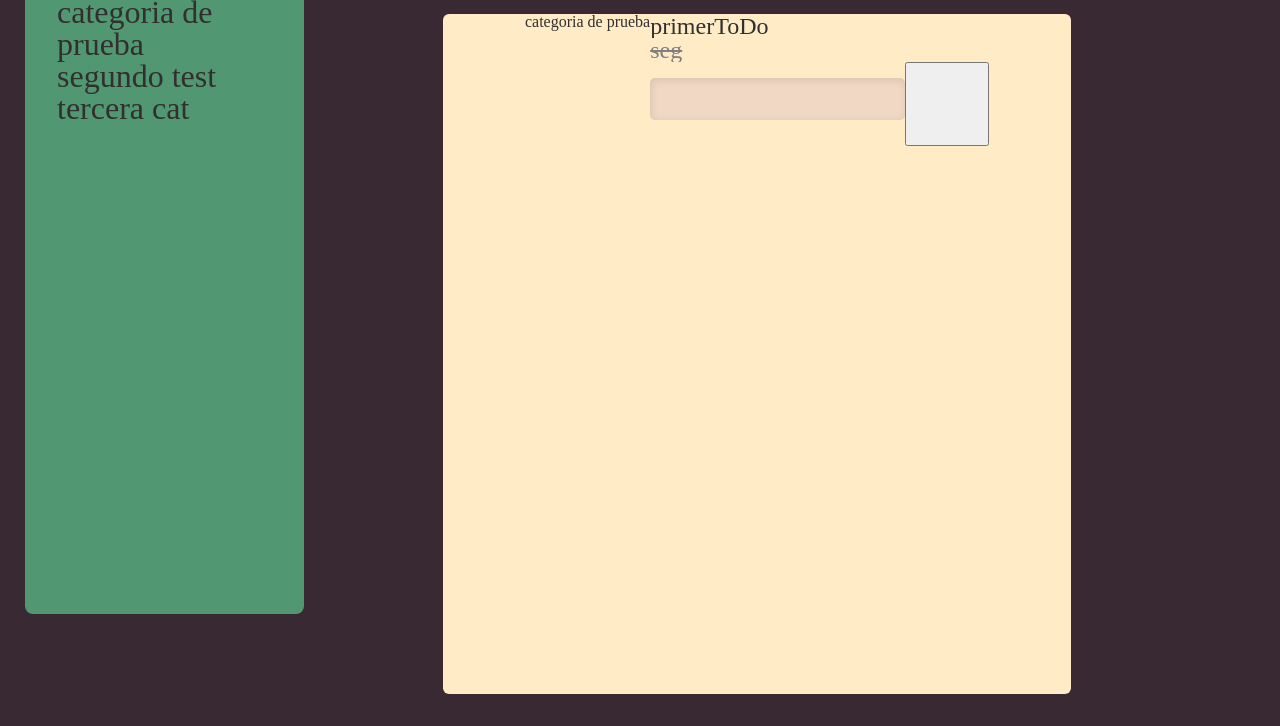
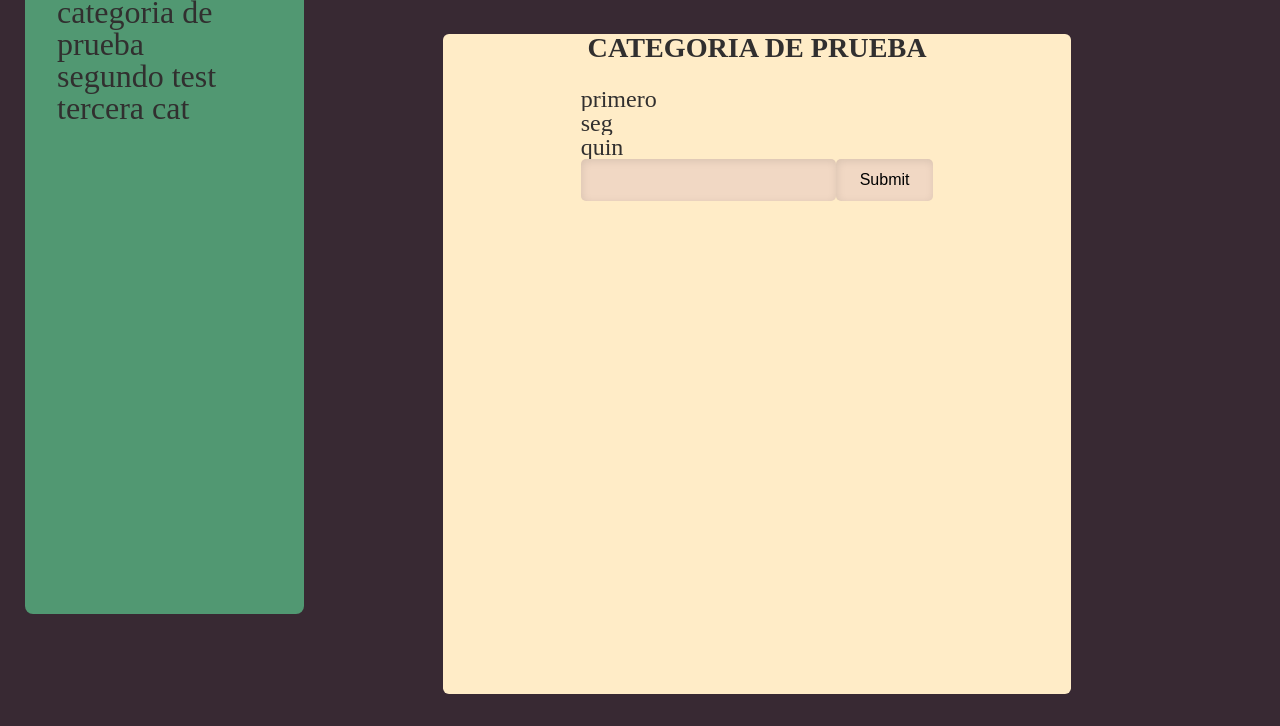
Before and after one commit to Qatihc/toDo-react-app, a React app: page / in a window 1280 px wide. Shown: the part 74-800 px from the top of the page. Built offline with nearby package versions, Linux system fonts and the light colour scheme.

Commit message:
Agregada clase categoria

```diff
--- a/src/components/AddToDoForm/AddToDoForm.js
+++ b/src/components/AddToDoForm/AddToDoForm.js
@@ -1,6 +1,8 @@
 import React, {Component} from 'react';
 import ToDo from '../../models/ToDo';
 import generateId from '../../helpers/generateId';
+
+import Form from './Form';
 
 import './style.scss'
 
@@ -18,14 +20,19 @@ class AddToDoForm extends Component{
 
   render(){
     return(
-      <form onSubmit={this.handleSubmit} className="form-add-to-do" >
-        <input type="text" name="name" value={this.state.name}
+      <Form inputList={['name']}
+        formName='add-to-do'
+        handleSubmit={this.handleSubmit}
+        handleChange={this.handleChange}
+
+      >
+{/*         <input type="text" name="name" value={this.state.name}
           onChange={(e) => this.handleChange('name', e.target.value)}
           autoComplete="off"
         >
         </input>
-        <button type="submit" value="Crear"></button>
-      </form>
+        <button type="submit" value="Crear"></button> */}
+      </Form>
     )
   }
 
--- a/src/components/AddToDoForm/Form.js
+++ b/src/components/AddToDoForm/Form.js
@@ -1,19 +1,20 @@
-/* import React from 'react';
+import React from 'react';
 
 let Form = function(props) {
-  let {inputList} = props;
+  const {inputList, formName, handleChange, handleSubmit} = props;
   return(
-    <div>
-      <form>
+      <form className={'form-' + formName} onSubmit={handleSubmit}>
         {inputList.map(input =>
           <input
-            type={input.type || 'text'}
-
+            key={input}
+            type='text'
+            autoComplete='off'
+            onChange={e =>  handleChange('name', e.target.value)}
           />
         )}
+        <input type='submit' className={'submit-btn' + ' ' + formName + '-submit-btn'}></input>
       </form>
-    </div>
   )
 }
 
-export default Form; */
+export default Form;
--- a/src/components/ToDoApp/ToDoApp.js
+++ b/src/components/ToDoApp/ToDoApp.js
@@ -7,20 +7,15 @@ import {ToDoCategory} from '../ToDoCategory';
 import './style.scss'
 /* BORRAR TEST CATEOGRY! */
 
+import ToDo from '../../models/ToDo'
+
 const testCategory = {
   name: 'categoria de prueba',
   id: 1,
   toDos: [
-    {
-      id: 4,
-      name: 'primerToDo',
-      done: false,
-    },
-    {
-      id: 5,
-      name: 'seg',
-      done: true,
-    }
+    new ToDo({name: 'primero', id: 1}),
+    new ToDo({name: 'seg', id: 2}),
+    new ToDo({name: 'quin', id: 3}),
   ]
 }
 
@@ -28,16 +23,8 @@ const pepCategory = {
   name: 'segundo test',
   id: 2,
   toDos: [
-    {
-      id: 6,
-      name: 'segrToDo',
-      done: false,
-    },
-    {
-      id: 7,
-      name: 'tercer',
-      done: true,
-    }
+    new ToDo({name: 'terc', id: 6}),
+    new ToDo({name: 'cu', id: 7}),
   ]
 }
 
@@ -86,7 +73,7 @@ class ToDoApp extends Component{
     )
   }
 
-  updateCurrentCategory(updatedCategory){
+  modifyCurrentCategory(updatedCategory){
     const {name, toDos} = updatedCategory,
       {categories, currentCategory} = this.state;
 
@@ -111,7 +98,7 @@ class ToDoApp extends Component{
     let updatedToDos = toDos.map(toDo =>
       (toDo.id === id) ? {...toDo, done: !toDo.done} : toDo
     )
-    this.updateCurrentCategory({toDos: updatedToDos})
+    this.modifyCurrentCategory({toDos: updatedToDos})
 
   }
 
@@ -121,7 +108,7 @@ class ToDoApp extends Component{
     let {categories, currentCategory} = this.state;
     let updatedToDos = categories[currentCategory].toDos.concat([toDo]);
 
-    this.updateCurrentCategory({toDos: updatedToDos})
+    this.modifyCurrentCategory({toDos: updatedToDos})
   }
 
   changeCategory(to){
--- a/src/components/ToDoApp/style.scss
+++ b/src/components/ToDoApp/style.scss
@@ -12,12 +12,6 @@
 .category-wrap{
   grid-column: 4;
   grid-row: 4/-2;
-  background-color: #ffecc7;
-  border-radius: 6px;
-  display: flex;
-
-  justify-content: center;
-  overflow: hidden;
 }
 
 .category-list-wrap{
--- a/src/components/ToDoCategory/style.scss
+++ b/src/components/ToDoCategory/style.scss
@@ -1,10 +1,15 @@
-/* .category{
+.category-wrap{
   margin-top: 20px;
-
   display: flex;
   flex-flow: column nowrap;
-  justify-content: center;
+  justify-content: start;
   align-items: center;
+
+  background-color: #ffecc7;
+  border-radius: 6px;
+
+/*   overflow-x: hidden;
+  overflow-y: scroll; */
 }
 
 .category-head{
@@ -12,6 +17,7 @@
   justify-content: center;
   font-size: 2em;
   font-size: 2.2vw;
+  margin-bottom: 25px;
 }
 
 .category-name{
@@ -22,22 +28,7 @@
   overflow: hidden;
   order: 1;
 }
-
-.category-head > button {
-  font-size: 1em;
-  padding: 1.2em;
-}
-
-.category-next-btn{
-  background-color: blue;
-  order: 0;
-}
-
-.category-prev-btn{
-  background-color: red;
-  order: 2;
-}
-
+/*
 @media(max-width: 1000px){
   .category-head{
     font-size: 3.3vw;
--- a/src/components/ToDoItem/ToDoItem.js
+++ b/src/components/ToDoItem/ToDoItem.js
@@ -5,7 +5,7 @@ function ToDoItem(props){
   let {toDo, toggleDone} = props;
   let isDoneClass = (toDo.done) ? 'to-do-item-done' : ''
   return(
-    <li className={`to-do-item ${isDoneClass}`} onClick={() => toggleDone(toDo.id)}>
+    <li className={'to-do-item' + ' ' + isDoneClass} onClick={() => toggleDone(toDo.id)}>
       {toDo.name}
     </li>
   )
--- a/src/components/ToDoList/ToDoList.js
+++ b/src/components/ToDoList/ToDoList.js
@@ -5,13 +5,11 @@ import {ToDoItem} from '../ToDoItem';
 let ToDoList = function(props){
   let {toDos, toggleDone} = props;
   return(
-    <div>
       <ol>
         {toDos.map(toDo =>
           <ToDoItem  key={toDo.id} toDo={toDo} toggleDone={toggleDone}/>
         )}
       </ol>
-    </div>
   )
 }
 
--- a/src/models/ToDo.js
+++ b/src/models/ToDo.js
@@ -3,7 +3,11 @@ class ToDo{
     this.name = obj.name;
     this.id = obj.id;
     this.done = false;
-    }
+  }
+
+  toggleDone(){
+    this.done = !this.done;
+  }
 }
 
 export default ToDo;
```
Also changed, not shown: src/models/Category.js (added, +18 -0 lines).
